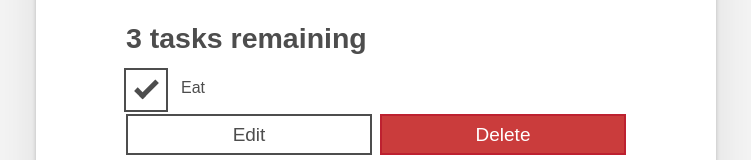
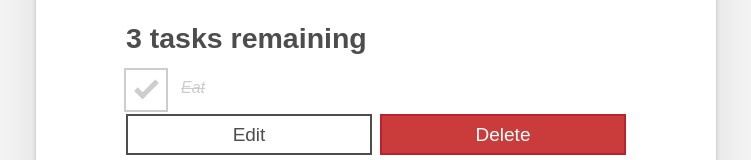
Before and after one commit to odioman/react-to-do-app, a React (Create React App) app: page / in a window 1280 px wide. Shown: the part 375-535 px from the top of the page, without its empty margins (264-1015 px from the left). Built offline with nearby package versions, Linux system fonts and the light colour scheme.

Commit message:
updated completed todos styling

```diff
--- a/src/components/Todo.js
+++ b/src/components/Todo.js
@@ -2,6 +2,12 @@ import React, { useEffect, useRef, useState } from 'react';
 import usePrevious from './usePrevious';
 
 export default function Todo(props) {
+    const completedStyle = {
+        fontStyle: "italic",
+        color: "#cdcdcd",
+        textDecoration: "line-through",
+    }
+
     const [isEditing, setEditing] = useState(false);
     const [newName, setNewName] = useState('');
 
@@ -61,8 +67,9 @@ export default function Todo(props) {
                     type="checkbox"
                     defaultChecked={props.completed}
                     onChange={() => props.toggleTaskCompleted(props.id)}
+
                 />
-                <label className="todo-label" htmlFor={props.id}>
+                <label className="todo-label" htmlFor={props.id} style={props.completed ? completedStyle : null}>
                     {props.name}
                 </label>
             </div>
```
Also changed, not shown: src/App.js (+10 -1 lines).
